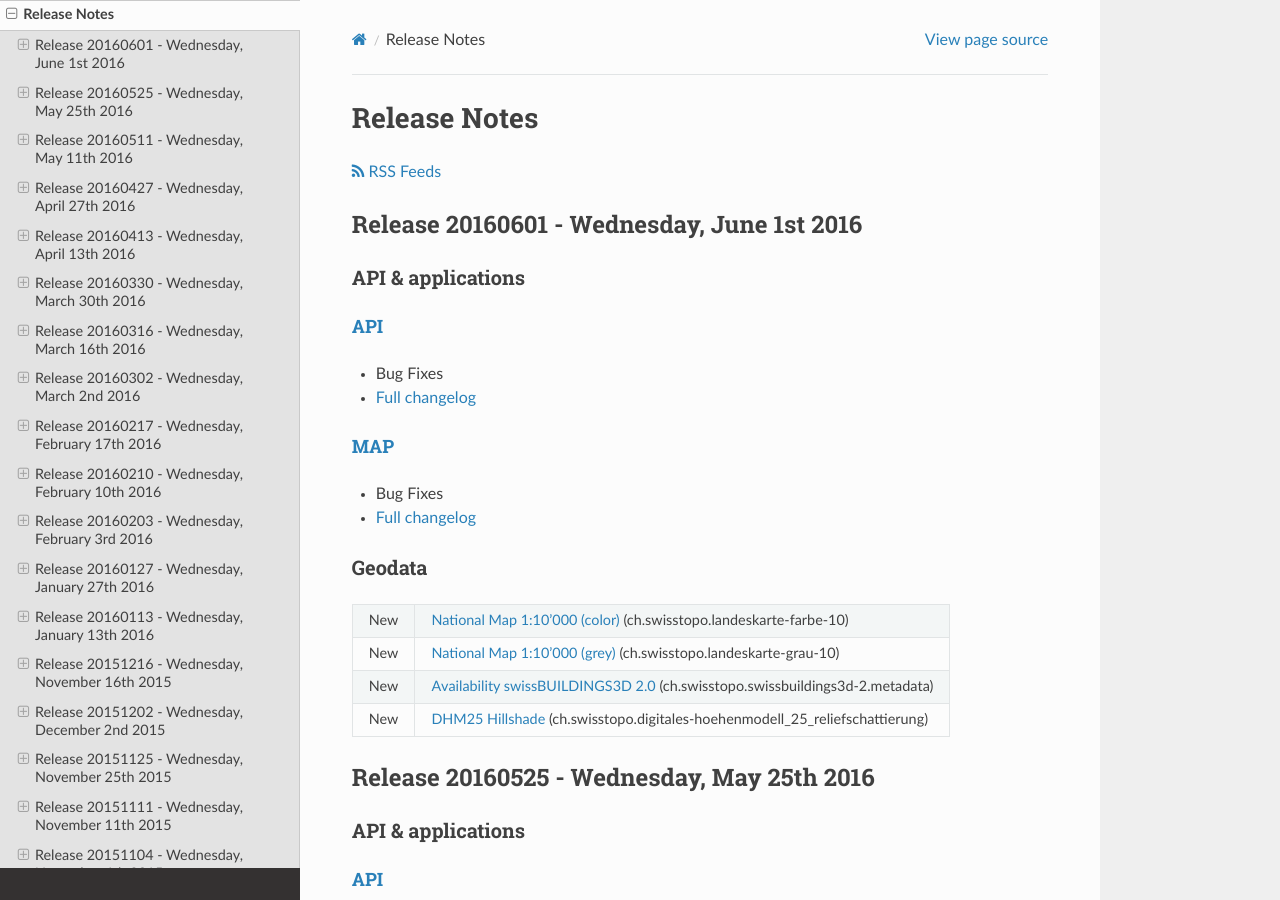
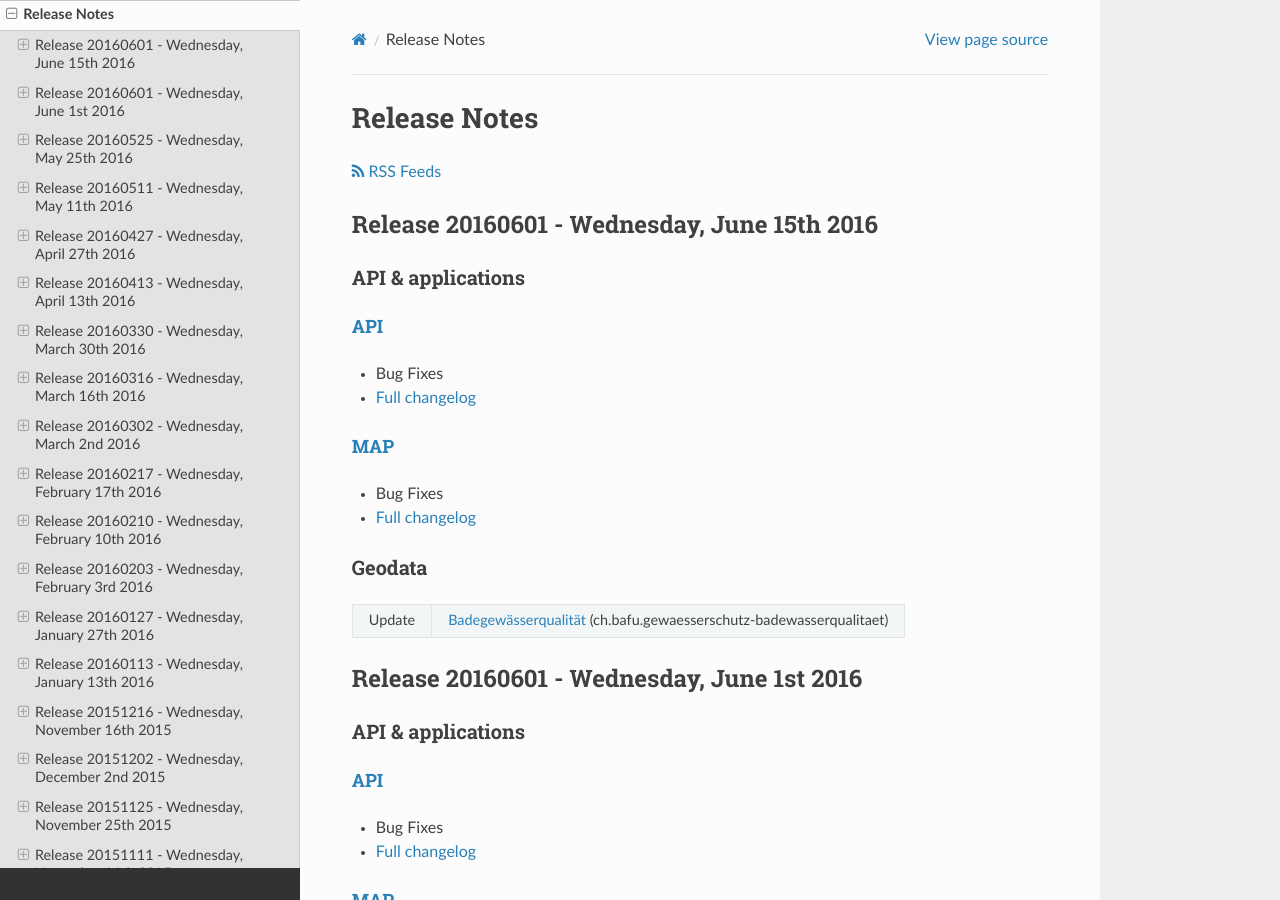
Before and after one commit to swisstopo-test/doc-chsdi3, a Sphinx documentation site: the page built from source/releasenotes/index.rst, in a window 1280 px wide and 900 px high. Built offline with Sphinx 7.4.7 and the Read the Docs theme 2.0.0, drawn with Linux system fonts in a browser that asks for light colours.

Commit message:
Add releasenotes for baqua

```diff
--- a/source/releasenotes/index.rst
+++ b/source/releasenotes/index.rst
@@ -13,6 +13,33 @@ Release Notes
 .. raw:: html
 
     <p><a class="reference external" href="rss2.xml"> <i class="fa fa-rss"> RSS Feeds </i></a></p>
+
+
+.. _releasenotes_20160605:
+
+Release 20160601 - Wednesday, June 15th 2016
+------------------------------------------------
+
+API & applications
+******************
+
+`API <//api3.geo.admin.ch>`__
+'''''''''''''''''''''''''''''
+- Bug Fixes
+- `Full changelog <https://github.com/geoadmin/mf-chsdi3/compare/r_160601...r_160615>`__
+
+
+`MAP <//map.geo.admin.ch>`__
+'''''''''''''''''''''''''''''
+- Bug Fixes
+- `Full changelog <https://github.com/geoadmin/mf-geoadmin3/compare/r_160601...r_160615>`__
+
+
+Geodata
+*******
++--------+------------------------------------------------------------------------------------------------------------------------------------------------------------------------+
+| Update | `Badegewässerqualität <//map.geo.admin.ch/?layers=ch.bafu.gewaesserschutz-badewasserqualitaet>`__ (ch.bafu.gewaesserschutz-badewasserqualitaet)                        |
++--------+------------------------------------------------------------------------------------------------------------------------------------------------------------------------+
 
 
 .. _releasenotes_20160601:
```
